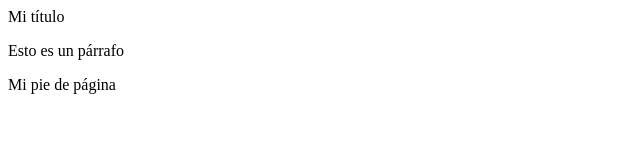
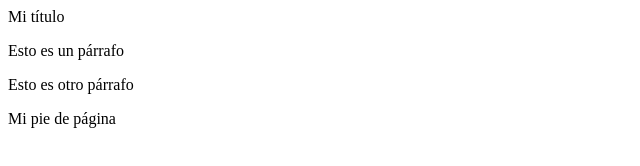
Before and after one commit to eaguilag/testing-git, a plain HTML site: page index.html in a window 1280 px wide. Shown: the whole page, without its empty margins (0-640 px from the left). Drawn offline with Linux system fonts and the light colour scheme.

Commit message:
Add second paragraph

```diff
--- a/index.html
+++ b/index.html
@@ -8,6 +8,7 @@
 <body>
     <header>Mi título</header>
     <p>Esto es un párrafo</p>
+    <p>Esto es otro párrafo</p>
     <footer>Mi pie de página</footer>
 </body>
 </html>
```
